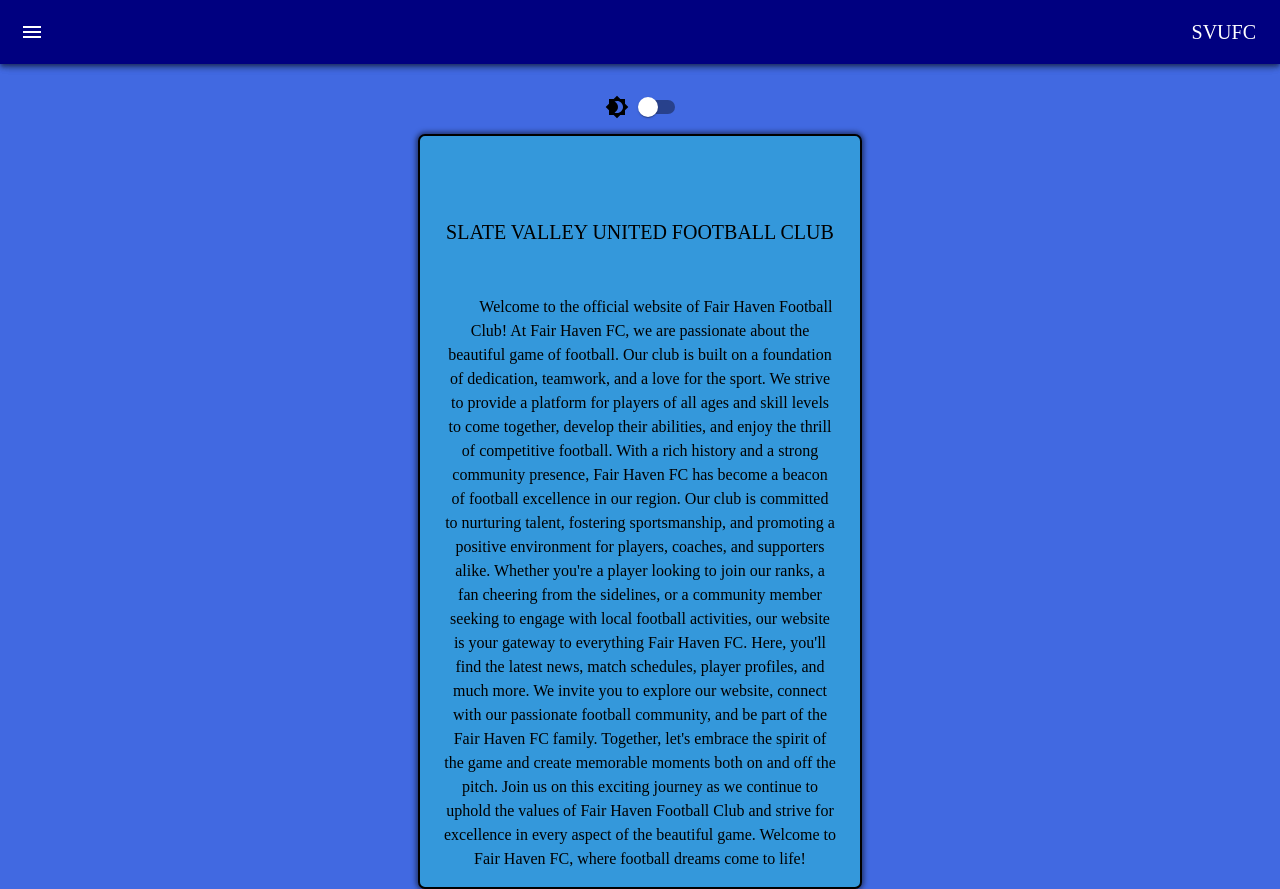
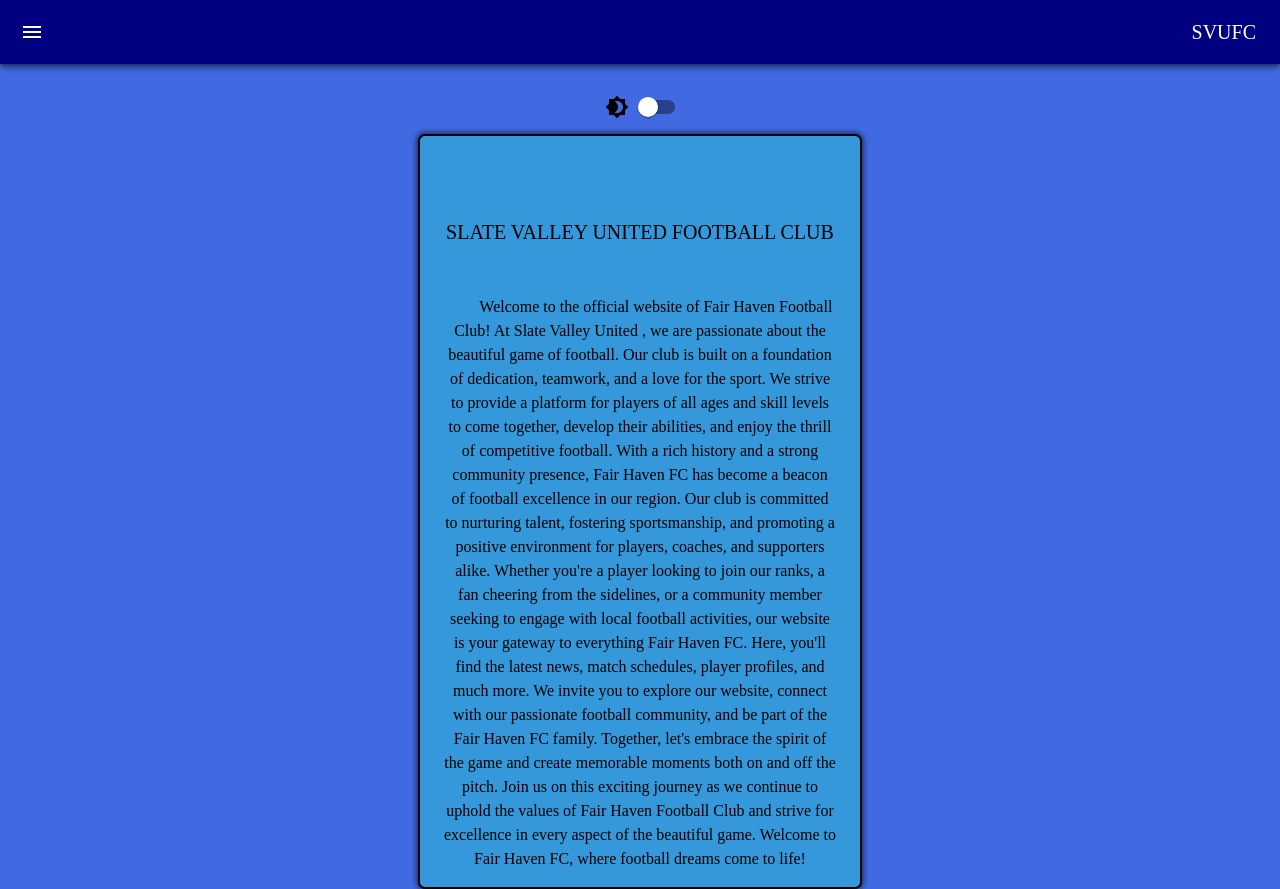
Before and after one commit to eoinmoney78/fhfc-soccer, a React (Create React App) app: page /home in a window 1280 px wide. Built offline with nearby package versions, Linux system fonts and the light colour scheme.

Commit message:
color update

```diff
--- a/src/components/home/Home.jsx
+++ b/src/components/home/Home.jsx
@@ -41,7 +41,7 @@ const Home = () => {
       <p>
         &nbsp; &nbsp; &nbsp; &nbsp; Welcome to the official website of Fair Haven Football Club!
 
-At Fair Haven FC, we are passionate about the beautiful game of football. Our club is built on a foundation of dedication, teamwork, and a love for the sport. We strive to provide a platform for players of all ages and skill levels to come together, develop their abilities, and enjoy the thrill of competitive football.
+At Slate Valley United , we are passionate about the beautiful game of football. Our club is built on a foundation of dedication, teamwork, and a love for the sport. We strive to provide a platform for players of all ages and skill levels to come together, develop their abilities, and enjoy the thrill of competitive football.
 
 With a rich history and a strong community presence, Fair Haven FC has become a beacon of football excellence in our region. Our club is committed to nurturing talent, fostering sportsmanship, and promoting a positive environment for players, coaches, and supporters alike.
 
--- a/src/components/matchschedule/Match.jsx
+++ b/src/components/matchschedule/Match.jsx
@@ -129,7 +129,7 @@ function Match() {
       <Grid container spacing={3}>
         {matches.map((match) => (
           <Grid item xs={12} md={6} lg={4} key={match._id}>
-            <Card sx={{ backgroundColor: 'royalblue' }}>
+    <Card sx={{ backgroundColor: 'royalblue', border: '2px solid white', boxShadow: '0px 0px 15px rgba(0, 0, 0, 0.8)' }}>
   <CardContent>
     <Typography variant="body1">
       Date: {new Date(match.date).toLocaleDateString('en-US', { year: 'numeric', month: 'long', day: 'numeric' })}
@@ -150,6 +150,8 @@ function Match() {
     )}
   </CardContent>
 </Card>
+
+
           </Grid>
         ))}
       </Grid>
```
Lines whose indentation alone changed are shown as unchanged.
